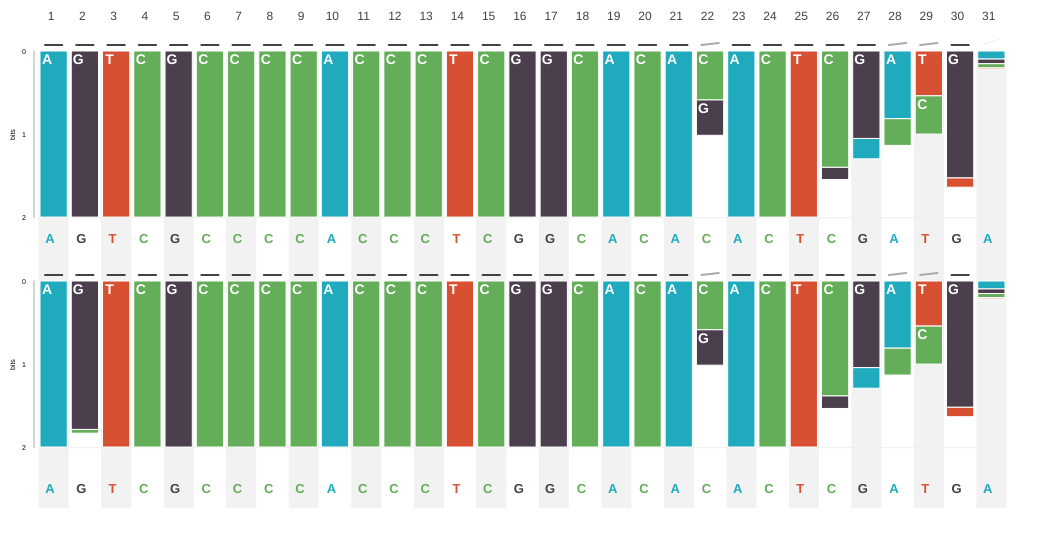
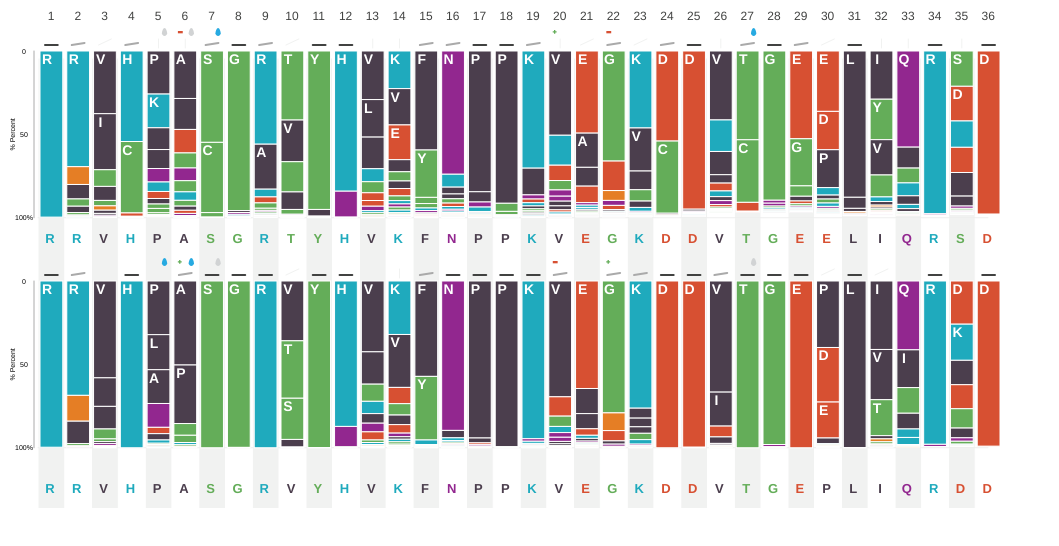
Before and after one commit to ISA-tools/SequenceLogoVis, a plain HTML site: page index.html in a window 1280 px wide. Shown: the whole page, without its empty margins (0-1059 px from the left). Drawn offline with Linux system fonts and the light colour scheme.

Commit message:
Updates to readme

```diff
--- a/assets/js/SequenceLogo.js
+++ b/assets/js/SequenceLogo.js
@@ -95,6 +95,15 @@ SequenceLogo.rendering = {
 
         if (options.glyph_strategy)
             SequenceLogo.variables.glyph_strategy = options.glyph_strategy;
+
+        if (options.height_algorithm)
+            SequenceLogo.variables.height_algorithm = options.height_algorithm;
+
+        if("draw_consensus" in options)
+            SequenceLogo.variables.draw_consensus = options.draw_consensus;
+
+        if("highlight_conserved" in options)
+            SequenceLogo.variables.highlight_conserved = options.highlight_conserved;
 
 
         SequenceLogo.variables.canvas = new Raphael(options.placement, options.width, options.height);
--- a/index.html
+++ b/index.html
@@ -25,12 +25,15 @@
 <script type="text/javascript">
     SequenceLogo.rendering.createSequenceLogo(
             {
-                files: ["data/dna-a.txt", "data/dna-b.txt"],
+                files: ["data/panel-a.txt", "data/panel-b.txt"],
                 placement: "visualization",
                 width: 1000,
                 height: 500,
                 glyph_strategy: "only_differences",
-                type:"dna"
+                height_algorithm: "frequency",
+                type:"amino_acids",
+                highlight_conserved: false,
+                draw_consensus: true
             }
     );
 </script>
```
Also changed, not shown: 1 other file.
